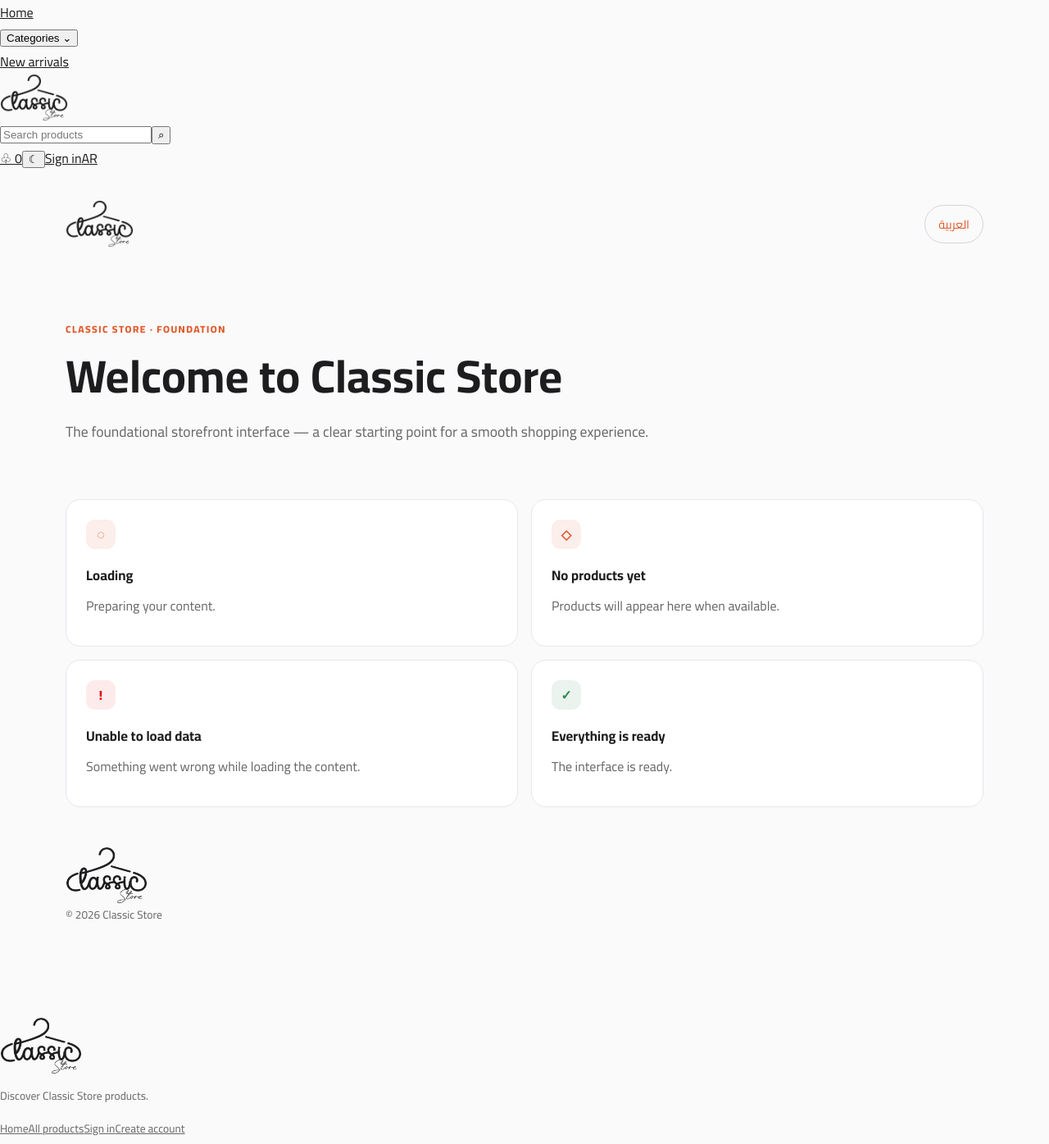
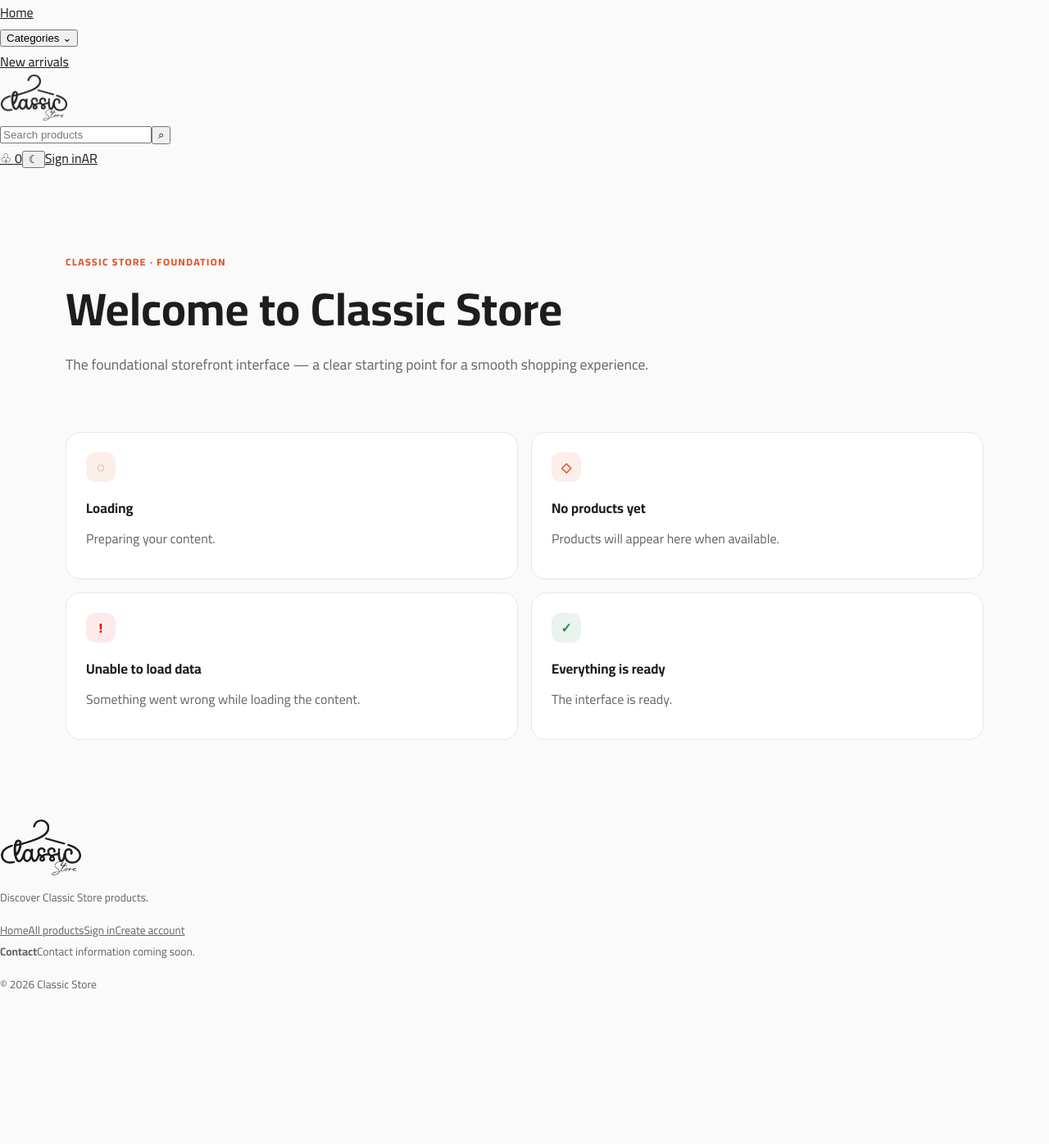
Before and after one commit to mosalah00x-source/classic-store-New, a Next.js app in the folder frontend/: page /en in a window 1280 px wide. Shown: the top 1396 px of the page at 82% size. After the commit the page ends 1243 px from the top, so only its background shows below. Built offline with nearby package versions, Linux system fonts and the light colour scheme.

Commit message:
feat(frontend): use shared shell on storefront home

```diff
--- a/frontend/src/app/[locale]/page.tsx
+++ b/frontend/src/app/[locale]/page.tsx
@@ -1,11 +1,9 @@
 import { getTranslations, setRequestLocale } from 'next-intl/server';
-import { LocaleSwitcher } from '@/components/LocaleSwitcher';
 import { LoadingState } from '@/components/LoadingState';
 import { EmptyState } from '@/components/EmptyState';
 import { ErrorState } from '@/components/ErrorState';
 import { SuccessState } from '@/components/SuccessState';
 import type { Locale } from '@/i18n/direction';
-import { BrandLogo } from '@/components/BrandLogo';
 
 export default async function HomePage({ params }: { params: Promise<{ locale: Locale }> }) {
   const { locale } = await params;
@@ -13,7 +11,6 @@ export default async function HomePage({ params }: { params: Promise<{ locale: L
   const t = await getTranslations('HomePage');
   return (
     <main className="page-shell">
-      <header className="topbar"><BrandLogo locale={locale} /><LocaleSwitcher /></header>
       <section className="hero">
         <p className="eyebrow">CLASSIC STORE · FOUNDATION</p>
         <h1>{t('title')}</h1><p className="hero-copy">{t('subtitle')}</p>
@@ -24,7 +21,6 @@ export default async function HomePage({ params }: { params: Promise<{ locale: L
         <ErrorState locale={locale} title={t('errorTitle')} messageAr="حدث خطأ أثناء تحميل المحتوى." messageEn="Something went wrong while loading the content." />
         <SuccessState title={t('successTitle')} message={t('successMessage')} />
       </section>
-      <footer><BrandLogo locale={locale} footer />© {new Date().getFullYear()} Classic Store</footer>
     </main>
   );
 }
```
